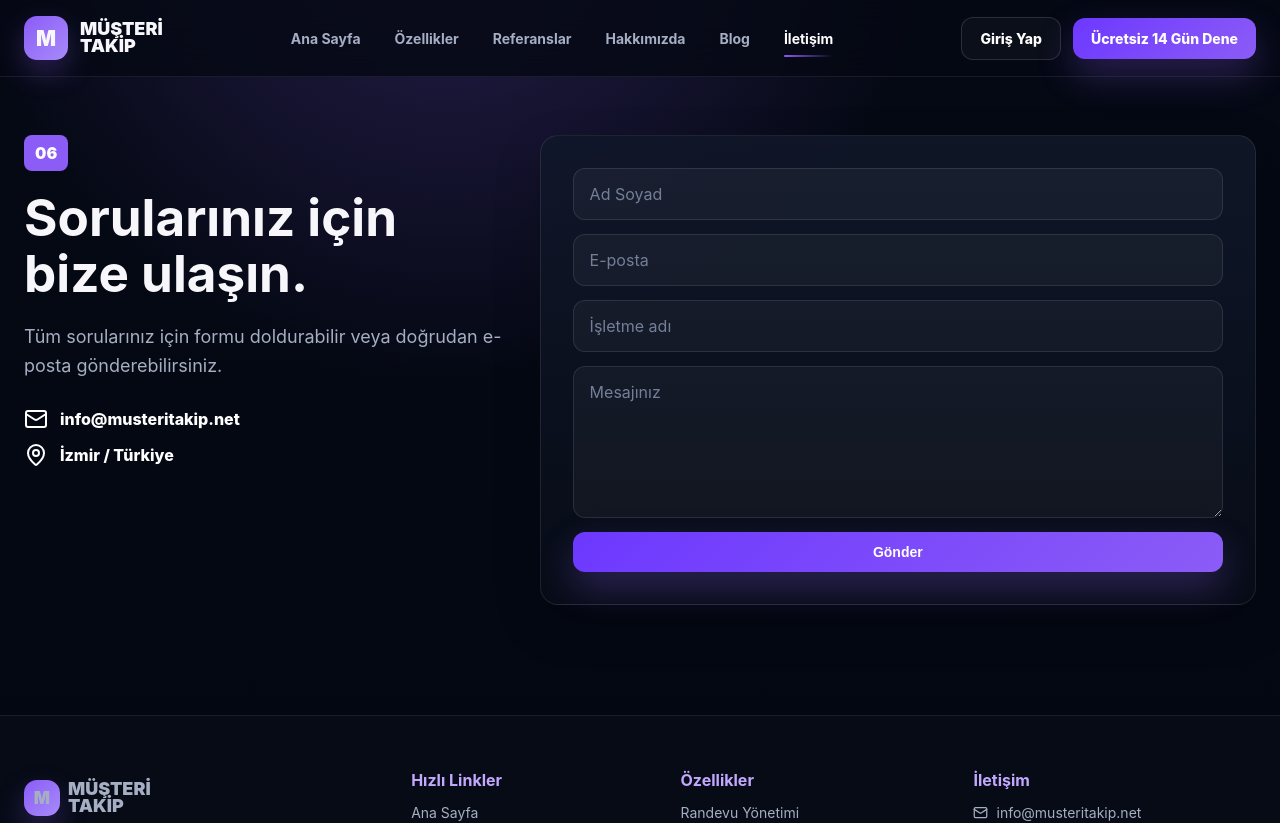
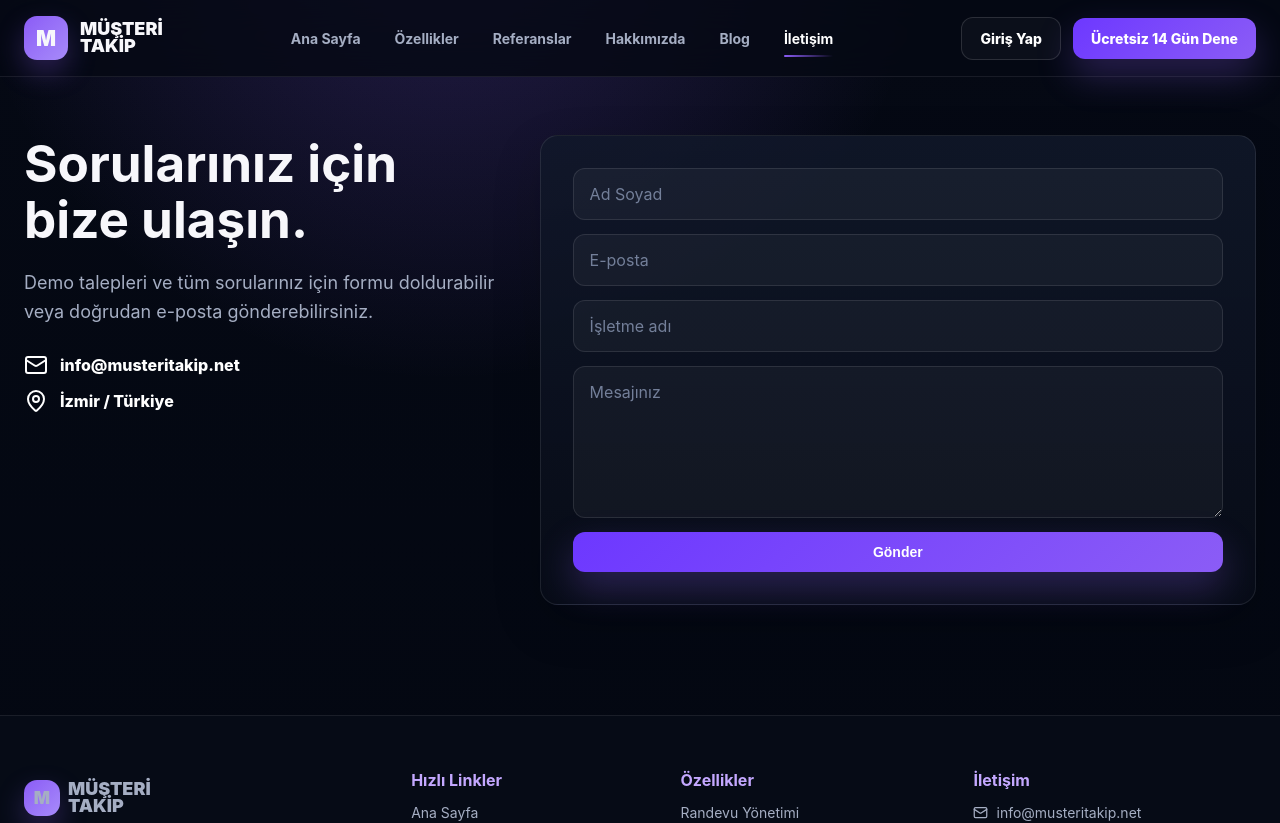
Before and after one commit to kubilaydijital/musteritakip, a React (Vite) app: page /iletisim in a window 1280 px wide. Shown: the top 823 px of the page. Built offline with nearby package versions, Linux system fonts and the light colour scheme.

Commit message:
Update Contact.jsx

```diff
--- a/src/pages/Contact.jsx
+++ b/src/pages/Contact.jsx
@@ -7,7 +7,7 @@ import usePageMeta from '../usePageMeta.js'
 const FORMSPREE_URL = 'https://formspree.io/f/mlgvyrld'
 
 export default function Contact() {
-  usePageMeta('İletişim', 'Sorularınız için bize ulaşın. Müşteri Takip ekibi size yardımcı olmaktan mutluluk duyar.')
+  usePageMeta('İletişim', 'Sorularınız ve demo talepleriniz için bize ulaşın. Müşteri Takip ekibi size yardımcı olmaktan mutluluk duyar.')
   const [form, setForm] = useState({ name: '', email: '', business: '', message: '' })
   const [status, setStatus] = useState('idle') // idle | sending | sent | error
 
@@ -42,9 +42,8 @@ export default function Contact() {
       <main className="page">
         <section className="container contact-grid">
           <div>
-            <span className="page-no">06</span>
             <h1>Sorularınız için bize ulaşın.</h1>
-            <p>Tüm sorularınız için formu doldurabilir veya doğrudan e-posta gönderebilirsiniz.</p>
+            <p>Demo talepleri ve tüm sorularınız için formu doldurabilir veya doğrudan e-posta gönderebilirsiniz.</p>
             <div className="contact-list">
               <a href={`mailto:${EMAIL}`}><Mail/> {EMAIL}</a>
               <span><MapPin/> {LOCATION}</span>
```
